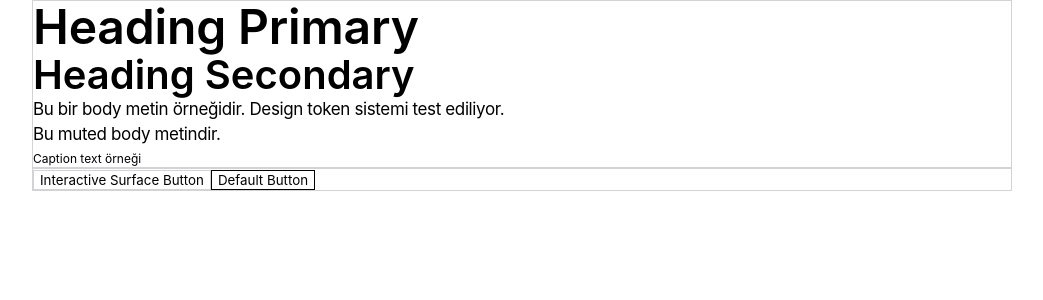
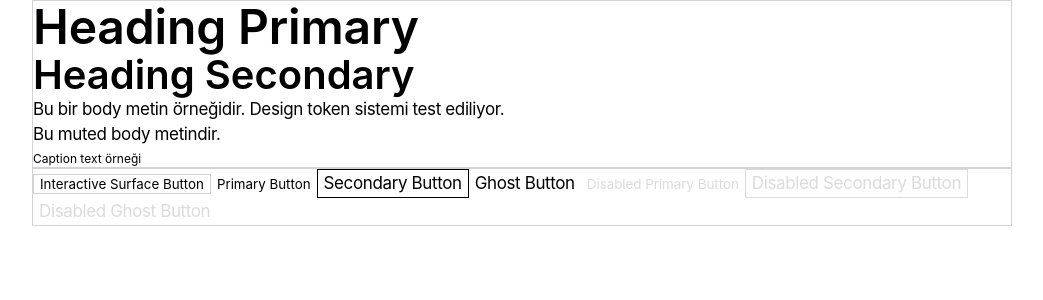
Before and after one commit to muhammedalikutbay/menura, a Next.js app: page /foundation-test in a window 1280 px wide. Shown: the top 300 px of the page, without its empty margins (118-1161 px from the left). Built offline with nearby package versions, Linux system fonts and the light colour scheme.

Commit message:
test: button component foundation test sayfasında doğrulandı

```diff
--- a/src/app/foundation-test/page.tsx
+++ b/src/app/foundation-test/page.tsx
@@ -1,3 +1,5 @@
+import { Button } from "@/components/ui/button";
+
 export default function FoundationTestPage() {
   return (
     <div className="container-default py-8 space-y-8">
@@ -16,9 +18,20 @@ export default function FoundationTestPage() {
           Interactive Surface Button
         </button>
 
-        <button className="interactive px-4 py-2 border rounded-md">
-          Default Button
-        </button>
+        <Button variant="primary">Primary Button</Button>
+        <Button variant="secondary">Secondary Button</Button>
+        <Button variant="ghost">Ghost Button</Button>
+
+        <Button variant="primary" disabled>
+          Disabled Primary Button
+        </Button>
+        <Button variant="secondary" disabled>
+          Disabled Secondary Button
+        </Button>
+        <Button variant="ghost" disabled>
+          Disabled Ghost Button
+        </Button>
+
       </div>
     </div>
   );
```
